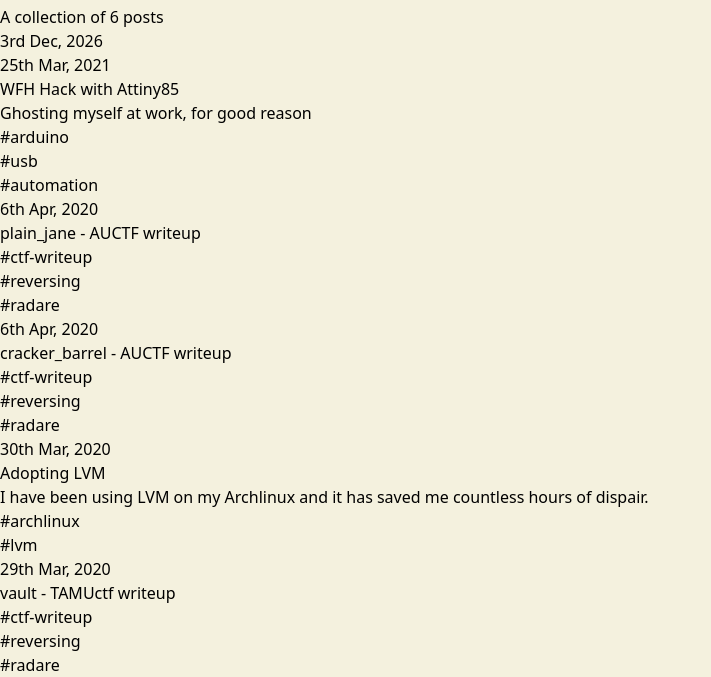
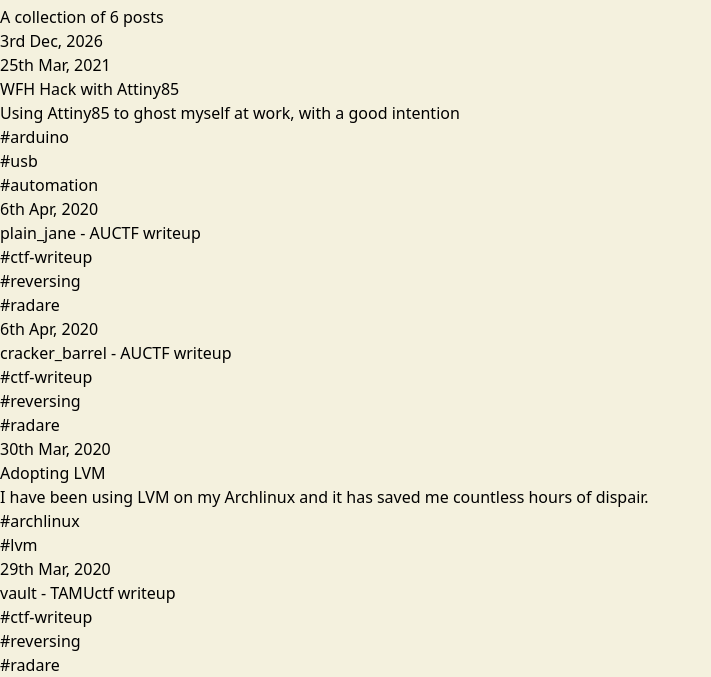
Before and after one commit to Boot-Error/blog, an Eleventy site: page src/tags.njk in a window 1280 px wide. Shown: the part 2619-3296 px from the top of the page, without its empty margins (0-711 px from the left). Built offline with nearby package versions, Linux system fonts and the light colour scheme; Eleventy itself is replaced by a stand-in of ours; files that its build step writes are made by us from their sources; what @toycode/markdown-it-class, markdown-it-block-image would draw is missing.

Commit message:
:speech_balloon: post description updated

```diff
--- a/src/post/wfh_hack_using_attiny85.md
+++ b/src/post/wfh_hack_using_attiny85.md
@@ -2,7 +2,7 @@
 layout: blog.njk
 type: post
 title: "WFH Hack with Attiny85"
-tldr: "Ghosting myself at work, for good reason"
+tldr: "Using Attiny85 to ghost myself at work, with a good intention"
 date: 2021-03-25
 tags:
   - arduino
```
